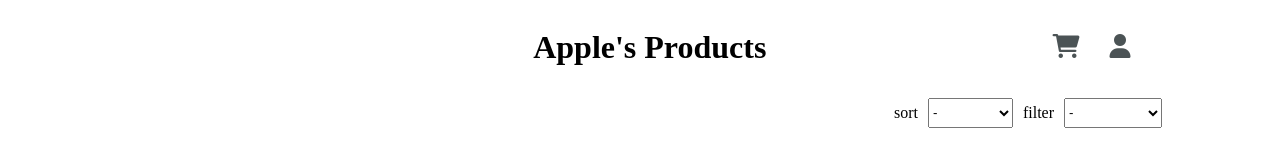
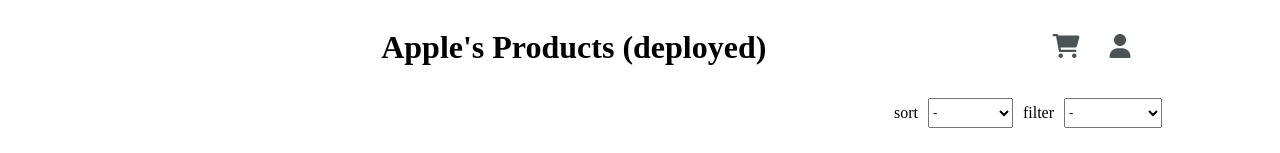
Before and after one commit to takeshi8989/AppleProducts, a React (Create React App) app: page / in a window 1280 px wide. Shown: the top 153 px of the page. Built offline with nearby package versions, Linux system fonts and the light colour scheme.

Commit message:
changed title

```diff
--- a/src/Navbar.js
+++ b/src/Navbar.js
@@ -7,7 +7,7 @@
     return (
         <div className="navbar">
             <div className="title">
-                <Link to="/" className='decoration-none'><h1>Apple's Products</h1></Link>
+                <Link to="/" className='decoration-none'><h1>Apple's Products (deployed)</h1></Link>
             </div>
             <div className="icons">
                 <Link to="/cart"><p><i className="fa-solid fa-cart-shopping fa-xl"></i></p></Link>
```
